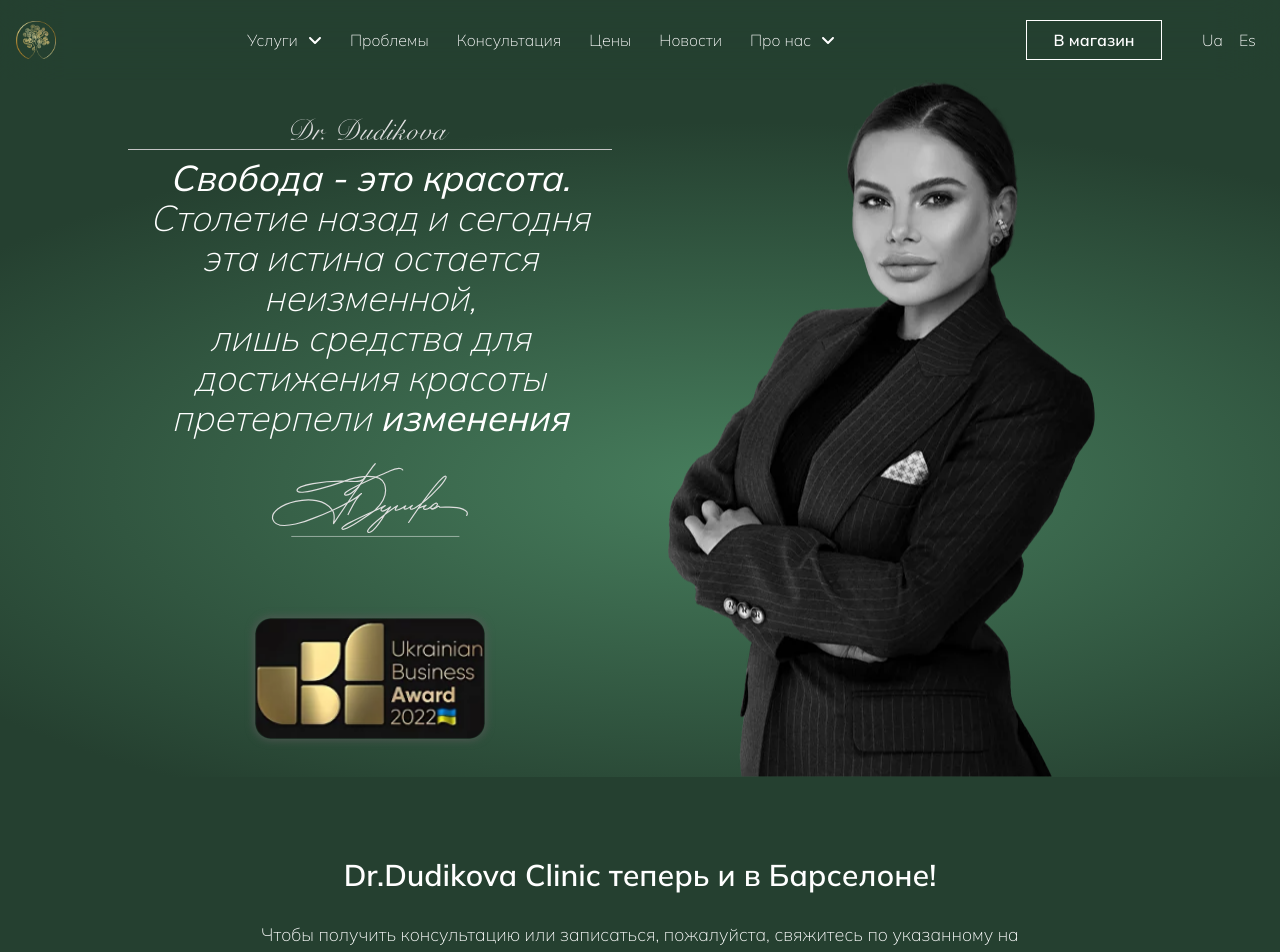
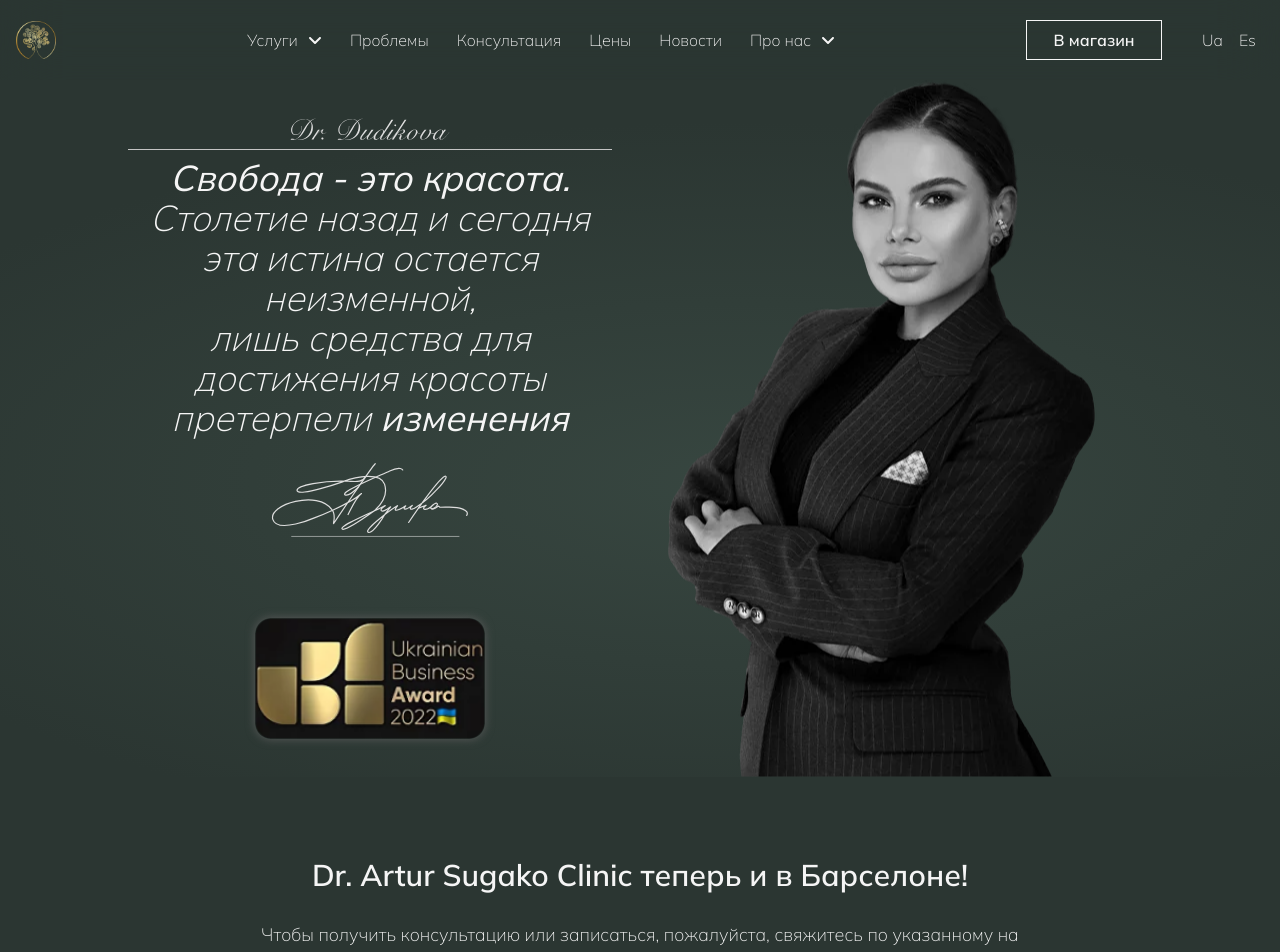
Before and after one commit to KirillUnited/beautymyway-app, a Next.js app: page / in a window 1280 px wide. Shown: the top 952 px of the page. Built offline with nearby package versions, Linux system fonts and the light colour scheme.

Commit message:
Update colors

```diff
--- a/src/components/Header/Header.module.scss
+++ b/src/components/Header/Header.module.scss
@@ -1,6 +1,6 @@
 .root {
     @apply sticky top-0 left-0 z-50 w-full;
-    background-color: rgba(#254030, $alpha: 0.5);
+    background-color: rgba(#2B3632, $alpha: 0.5);
     backdrop-filter: blur(30px);
 }
 .logo {
--- a/src/components/Header/Header.tsx
+++ b/src/components/Header/Header.tsx
@@ -50,7 +50,7 @@ export default function Header() {
 
             <Drawer
                 style={{
-                    '--mantine-color-body': '#254030',
+                    '--mantine-color-body': '#2B3632',
                     '--mantine-color-gray-7': '#fff',
                 }}
                 opened={drawerOpened}
--- a/src/components/containers/HeroSection/HeroSection.module.scss
+++ b/src/components/containers/HeroSection/HeroSection.module.scss
@@ -2,7 +2,7 @@
     /* @apply pt-20; */
     background: radial-gradient(
         75.72% 51.86% at 57.47% 57.89%,
-        #477e5d 0%,
+        rgb(55, 70, 64) 0%,
         var(--color-foreground) 100%
     );
     @media (max-width: 62em) {
--- a/src/components/containers/ImageSectionLayout.props.ts
+++ b/src/components/containers/ImageSectionLayout.props.ts
@@ -1,5 +1,3 @@
-import { StaticImageData } from "next/image";
-
 export interface ImageSectionLayoutProps extends React.DetailedHTMLProps<React.HTMLAttributes<HTMLElement>, HTMLElement> {
     children: React.ReactNode,
     image: string,
--- a/src/components/containers/InfoSection/InfoSection.tsx
+++ b/src/components/containers/InfoSection/InfoSection.tsx
@@ -7,7 +7,7 @@ export default function InfoSection() {
     return (
         <section className={styles.root}>
             <div className={styles.wrapper}>
-                <h2 className={styles.title}>Dr.Dudikova Clinic теперь и в Барселоне!</h2>
+                <h2 className={styles.title}>Dr. Artur Sugako Clinic теперь и в Барселоне!</h2>
                 <p className={styles.description}>Чтобы получить консультацию или записаться, пожалуйста, свяжитесь по указанному на сайте контактному номеру. Информацию о ценах на услуги можно найти ниже.</p>
                 <Contacts className={styles.contacts} tel={`+34 601 500 379`} address={'Barcelona, Carrer de Bertrand i Serra, 12'} time={'Пн – Сб: 10:00 – 20:00'} />
                 <Button variant='primary' className={styles.button}>Услуги</Button>
--- a/src/styles/globals.css
+++ b/src/styles/globals.css
@@ -3,8 +3,8 @@
 @tailwind utilities;
 
 :root {
-    --color-foreground: #254030;
-    --mantine-color-body: #254030;
+    --color-foreground: #2B3632;
+    --mantine-color-body: #2B3632;
 }
 
 @layer components {
--- a/tailwind.config.ts
+++ b/tailwind.config.ts
@@ -16,9 +16,9 @@ const config: Config = {
         mulish: ['var(--font-mulish)']
       },
       colors: {
-        foreground: '#254030',
+        foreground: 'var(--color-foreground)',
         foregroundDark: '#0E0E0E',
-        primary: '#fff',
+        primary: '#f5f5f5',
         secondary: '#C4C4C4',
         accent: '#FFCC00',
         primaryInvert: '#000',
```
